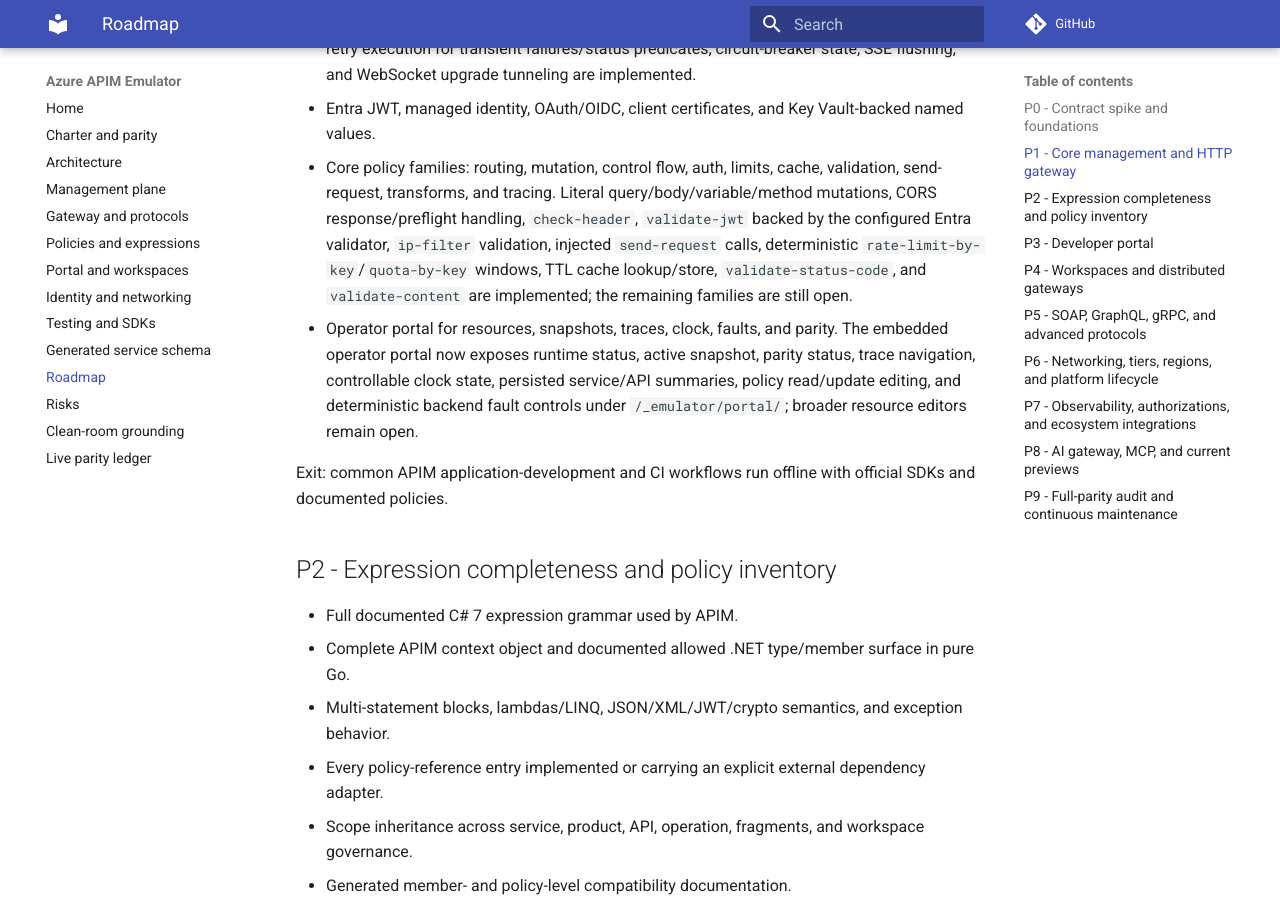
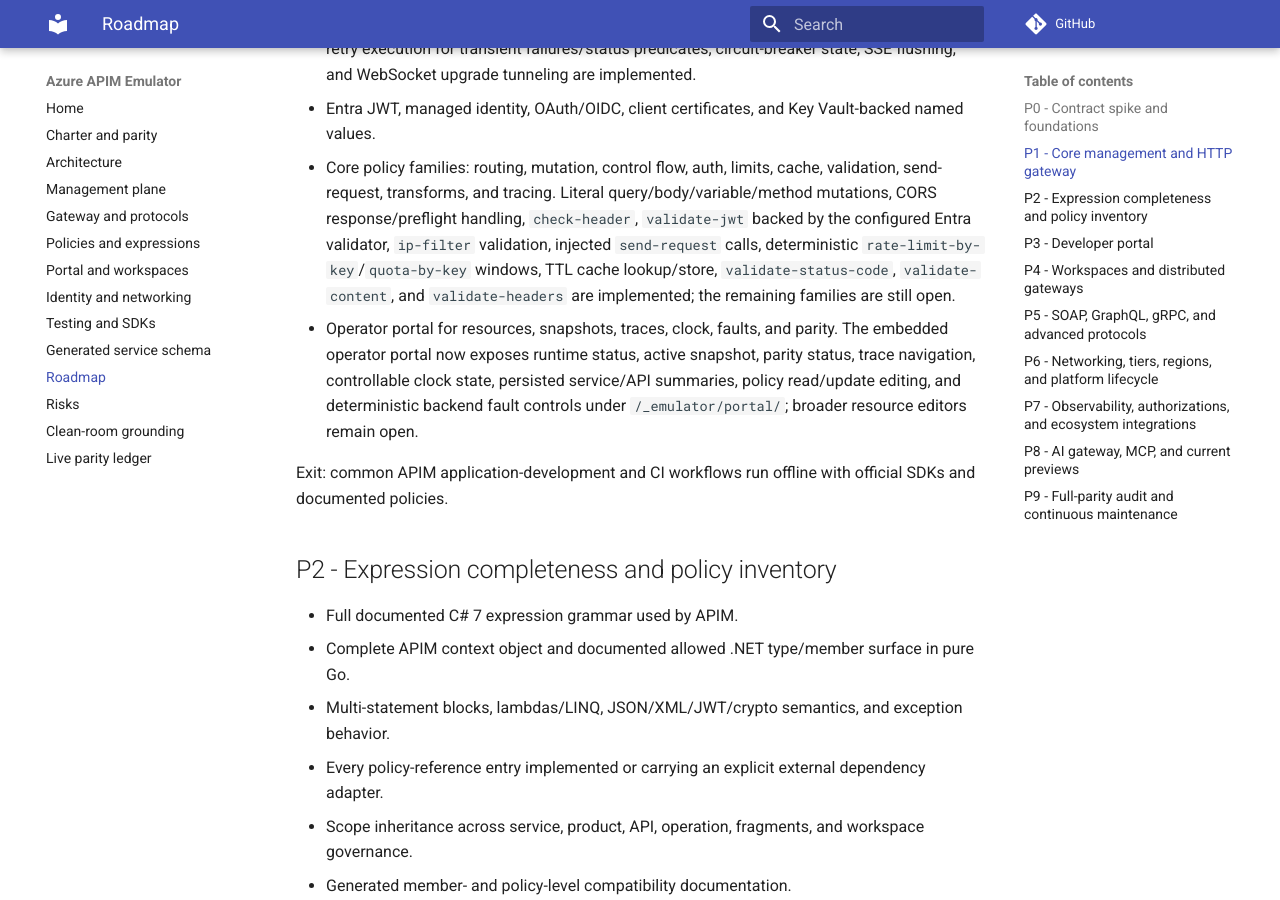
Before and after one commit to calvinchengx/azure-apim-emulator, an MkDocs documentation site: the page built from docs/09-roadmap.md, in a window 1280 px wide and 900 px high, scrolled down 1792 px. Built offline with MkDocs 1.6.1 and Material for MkDocs 9.7.7, drawn with Linux system fonts in a browser that asks for light colours; comment, search, counter and statistics services are not loaded.

Commit message:
Document header validation policy

```diff
--- a/docs/09-roadmap.md
+++ b/docs/09-roadmap.md
@@ -40,7 +40,7 @@
   Custom hostname routing from persisted `hostnameConfigurations`, backend TLS chain-validation/client-certificate behavior, backend retry execution for transient failures/status predicates, circuit-breaker state, SSE flushing, and WebSocket upgrade tunneling are implemented.
 - Entra JWT, managed identity, OAuth/OIDC, client certificates, and Key Vault-backed named values.
 - Core policy families: routing, mutation, control flow, auth, limits, cache, validation, send-request, transforms, and tracing.
-  Literal query/body/variable/method mutations, CORS response/preflight handling, `check-header`, `validate-jwt` backed by the configured Entra validator, `ip-filter` validation, injected `send-request` calls, deterministic `rate-limit-by-key`/`quota-by-key` windows, TTL cache lookup/store, `validate-status-code`, and `validate-content` are implemented; the remaining families are still open.
+  Literal query/body/variable/method mutations, CORS response/preflight handling, `check-header`, `validate-jwt` backed by the configured Entra validator, `ip-filter` validation, injected `send-request` calls, deterministic `rate-limit-by-key`/`quota-by-key` windows, TTL cache lookup/store, `validate-status-code`, `validate-content`, and `validate-headers` are implemented; the remaining families are still open.
 - Operator portal for resources, snapshots, traces, clock, faults, and parity.
   The embedded operator portal now exposes runtime status, active snapshot, parity status, trace navigation, controllable clock state, persisted service/API summaries, policy read/update editing, and deterministic backend fault controls under `/_emulator/portal/`; broader resource editors remain open.
 
```
Also changed, not shown: docs/parity.md (+1 -1 lines).
